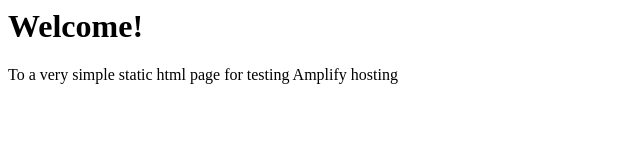
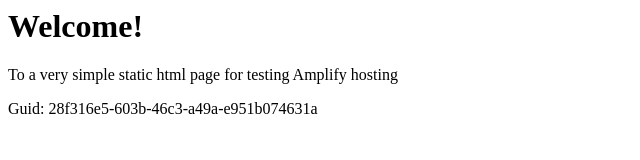
Before and after one commit to aws-aemilia-sfo/Github-PR-Commit-Integration-Test-DoNotTouch-Gith-P5X5MO5I-v1-prod-us-west-1, a website: page src/index.html in a window 1280 px wide. Shown: the whole page, without its empty margins (0-640 px from the left). Drawn offline with Linux system fonts and the light colour scheme.

Commit message:
commit from integ tests

```diff
--- a/src/index.html
+++ b/src/index.html
@@ -1,3 +1,5 @@
+
+
 <html lang="en">
 
 <head>
@@ -10,6 +12,6 @@
 <body>
     <h1>Welcome!</h1>
     <p>To a very simple static html page for testing Amplify hosting</p>
-</body>
+    <p>Guid: 28f316e5-603b-46c3-a49a-e951b074631a</p></body>
 
 </html>
```
